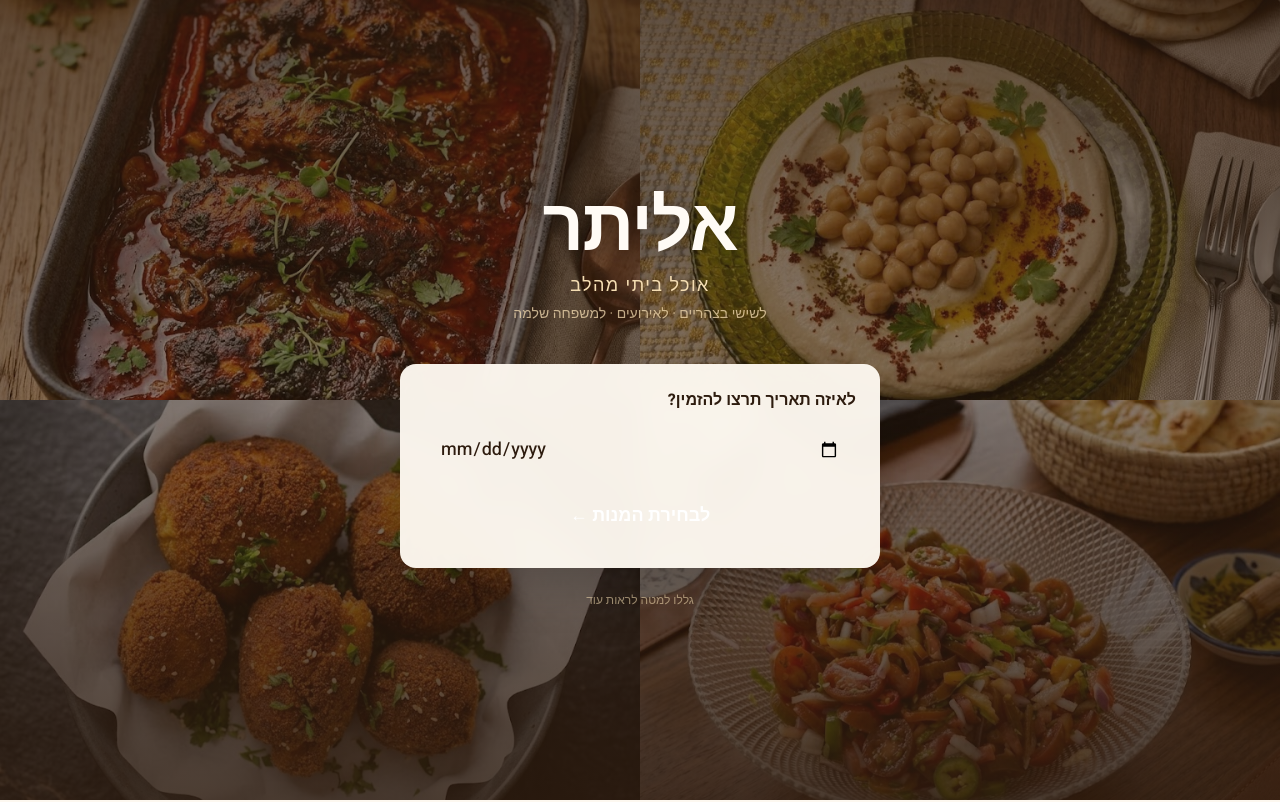
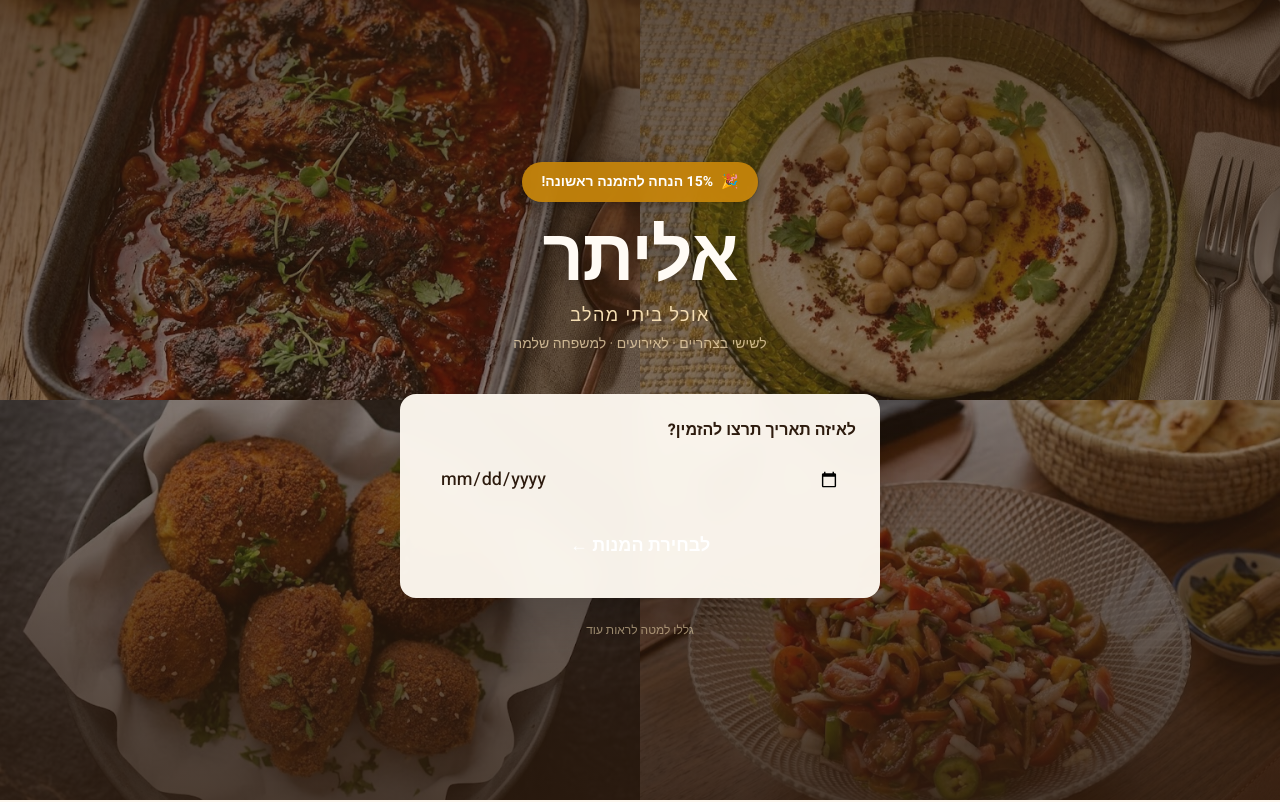
Before and after one commit to elitararami-cmd/food-ordering, a Next.js app: page / in a window 1280 px wide. Shown: the top 802 px of the page. Built offline with nearby package versions, Linux system fonts and the light colour scheme.

Commit message:
Add first-order discount badge on home page

```diff
--- a/app/page.tsx
+++ b/app/page.tsx
@@ -82,6 +82,15 @@ export default function HomePage() {
 
         {/* Content */}
         <div className="relative z-10 flex flex-col items-center text-center px-4 w-full max-w-lg">
+
+          {/* First order discount badge */}
+          <div
+            className="mb-5 px-5 py-2.5 rounded-full font-bold text-sm flex items-center gap-2"
+            style={{ background: 'rgba(200,134,10,0.92)', color: '#fff', backdropFilter: 'blur(8px)', boxShadow: '0 2px 12px rgba(0,0,0,0.3)' }}
+          >
+            <span>🎉</span>
+            <span>15% הנחה להזמנה ראשונה!</span>
+          </div>
 
           {/* Logo / Brand */}
           <div className="mb-2">
```
